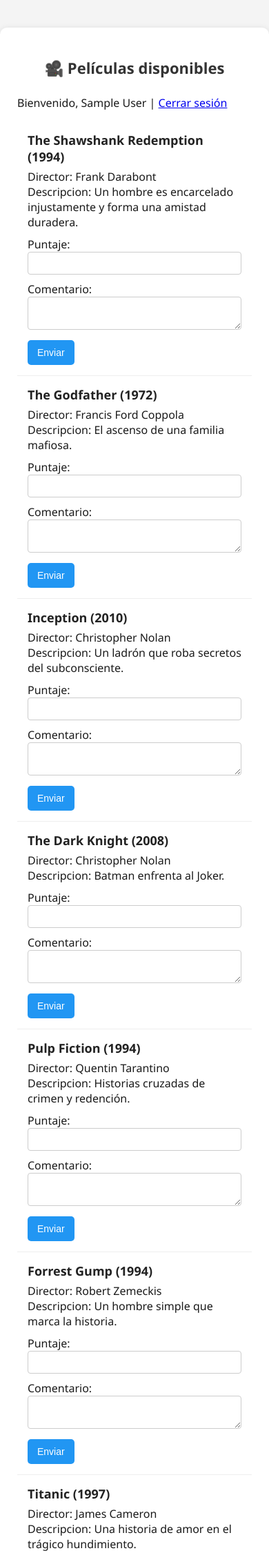
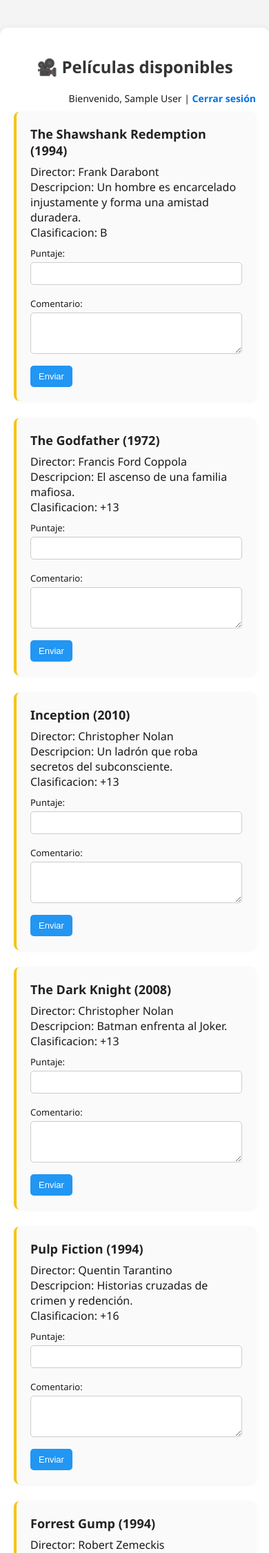
Before and after one commit to Arhiell/RatingWeb, a PHP site: page /views/peliculas.php in a window 390 px wide. Shown: the top 2251 px of the page at 69% size. Run offline with PHP 8.4, Linux system fonts and the light colour scheme; the visitor is signed in with stand-in values (Sample User, id 1); data comes from the database, SQL or seed files in the repository.

Commit message:
se mejoro interfaz.

```diff
--- a/RatingPeliculas/assets/css/peliculas.css
+++ b/RatingPeliculas/assets/css/peliculas.css
@@ -1,3 +1,4 @@
+/* 🧱 Configuración base */
 body {
   margin: 0;
   font-family: "Segoe UI", sans-serif;
@@ -5,69 +6,141 @@ body {
   color: #1a1a1a;
 }
 
+/* 🖼️ Contenedor principal */
 .container-peliculas {
   max-width: 720px;
   margin: 40px auto;
-  background-color: white;
-  padding: 25px;
-  border-radius: 10px;
-  box-shadow: 0 1px 8px rgba(0, 0, 0, 0.1);
+  background-color: #fff;
+  padding: 30px;
+  border-radius: 12px;
+  box-shadow: 0 2px 12px rgba(0, 0, 0, 0.08);
 }
 
+/* 🧾 Encabezado */
 .container-peliculas h2 {
   text-align: center;
-  margin-bottom: 25px;
-  font-size: 22px;
+  margin-bottom: 20px;
+  font-size: 24px;
   color: #333;
 }
 
-.pelicula-card {
-  padding: 15px;
-  border-bottom: 1px solid #eee;
+/* 👤 Bienvenida + sesión */
+.container-peliculas p {
+  text-align: right;
+  margin-bottom: 10px;
+  font-size: 14px;
 }
 
-.pelicula-card:last-child {
-  border-bottom: none;
+.container-peliculas a {
+  color: #0073e6;
+  text-decoration: none;
+  font-weight: bold;
+}
+
+.container-peliculas a:hover {
+  text-decoration: underline;
+}
+
+/* 🎞️ Tarjeta de película */
+.pelicula-card {
+  margin-bottom: 25px;
+  padding: 20px;
+  border-radius: 8px;
+  background-color: #fafafa;
+  box-shadow: 0 1px 5px rgba(0,0,0,0.05);
+  border-left: 4px solid #f5c518;
 }
 
 .titulo-pelicula {
-  font-size: 18px;
+  font-size: 20px;
   font-weight: bold;
-  margin-bottom: 6px;
+  margin-bottom: 8px;
   color: #222;
 }
 
 .info-pelicula {
   font-size: 14px;
   color: #555;
-  margin-bottom: 6px;
+  margin-bottom: 10px;
 }
 
+/* 📝 Formulario de calificación */
 form {
   margin-top: 10px;
+}
+
+form label {
+  display: block;
+  font-size: 13px;
+  margin: 6px 0 4px;
 }
 
 input[type="number"],
 textarea {
   width: 100%;
   padding: 8px;
-  margin-bottom: 10px;
-  box-sizing: border-box;
-  border-radius: 4px;
+  margin-bottom: 12px;
+  border-radius: 5px;
   border: 1px solid #ccc;
   font-size: 13px;
+  box-sizing: border-box;
+}
+
+textarea {
+  resize: vertical;
+  min-height: 60px;
 }
 
 button {
   background-color: #2196F3;
   color: white;
   border: none;
-  padding: 10px 14px;
+  padding: 9px 14px;
   border-radius: 5px;
   font-size: 14px;
   cursor: pointer;
+  transition: background-color 0.3s;
 }
 
 button:hover {
   background-color: #1976D2;
 }
+
+/* 🔗 Botones extra */
+.extras {
+  margin-top: 30px;
+  text-align: center;
+}
+
+.extra-btn {
+  display: inline-block;
+  background-color: #0073e6;
+  color: white;
+  padding: 10px 16px;
+  margin: 10px 6px;
+  border-radius: 5px;
+  text-decoration: none;
+  font-weight: bold;
+  transition: background 0.3s;
+}
+
+.extra-btn:hover {
+  background-color: #005bb5;
+}
+
+/* 📱 Responsive */
+@media screen and (max-width: 600px) {
+  .container-peliculas {
+    width: 90%;
+    padding: 20px;
+  }
+
+  .titulo-pelicula {
+    font-size: 18px;
+  }
+
+  button, .extra-btn {
+    font-size: 13px;
+    padding: 8px 12px;
+  }
+}
--- a/RatingPeliculas/views/peliculas.php
+++ b/RatingPeliculas/views/peliculas.php
@@ -27,6 +27,7 @@ if (!isset($_SESSION['id_usuario'])) {
         <div class='titulo-pelicula'>{$p['titulo']} ({$p['anio']})</div>
         <div class='info-peli'>Director: {$p['director']} </div>
         <div class ='info-peli'> Descripcion: {$p['descripcion']}</div>
+        <div class ='info-peli'> Clasificacion: {$p['clasificacion']}</div>
 
         <form action='../actions/calificar.php' method='POST'>
           <input type='hidden' name='id_pelicula' value='{$p['id_pelicula']}'>
@@ -40,5 +41,9 @@ if (!isset($_SESSION['id_usuario'])) {
     }
     ?>
   </div>
+  <div class="extras">
+  <a href="comentarios.php" class="extra-btn">🗨️ Ver Comentarios de Usuarios</a>
+  <a href="top10.php" class="extra-btn">🔝 Ver Top 10 de Películas Valoradas</a>
+</div>
 </body>
 </html>
```
Also changed, not shown: BBDD/RatingPeliculas2.sql (+34 -12 lines), RatingPeliculas/actions/eliminar.php (added, +14 -0 lines), RatingPeliculas/actions/insertar.php (added, +27 -0 lines), RatingPeliculas/assets/css/comentarios.css (added, +34 -0 lines), RatingPeliculas/views/comentarios.php (added, +40 -0 lines), RatingPeliculas/views/top10.php (+16 -8 lines).
